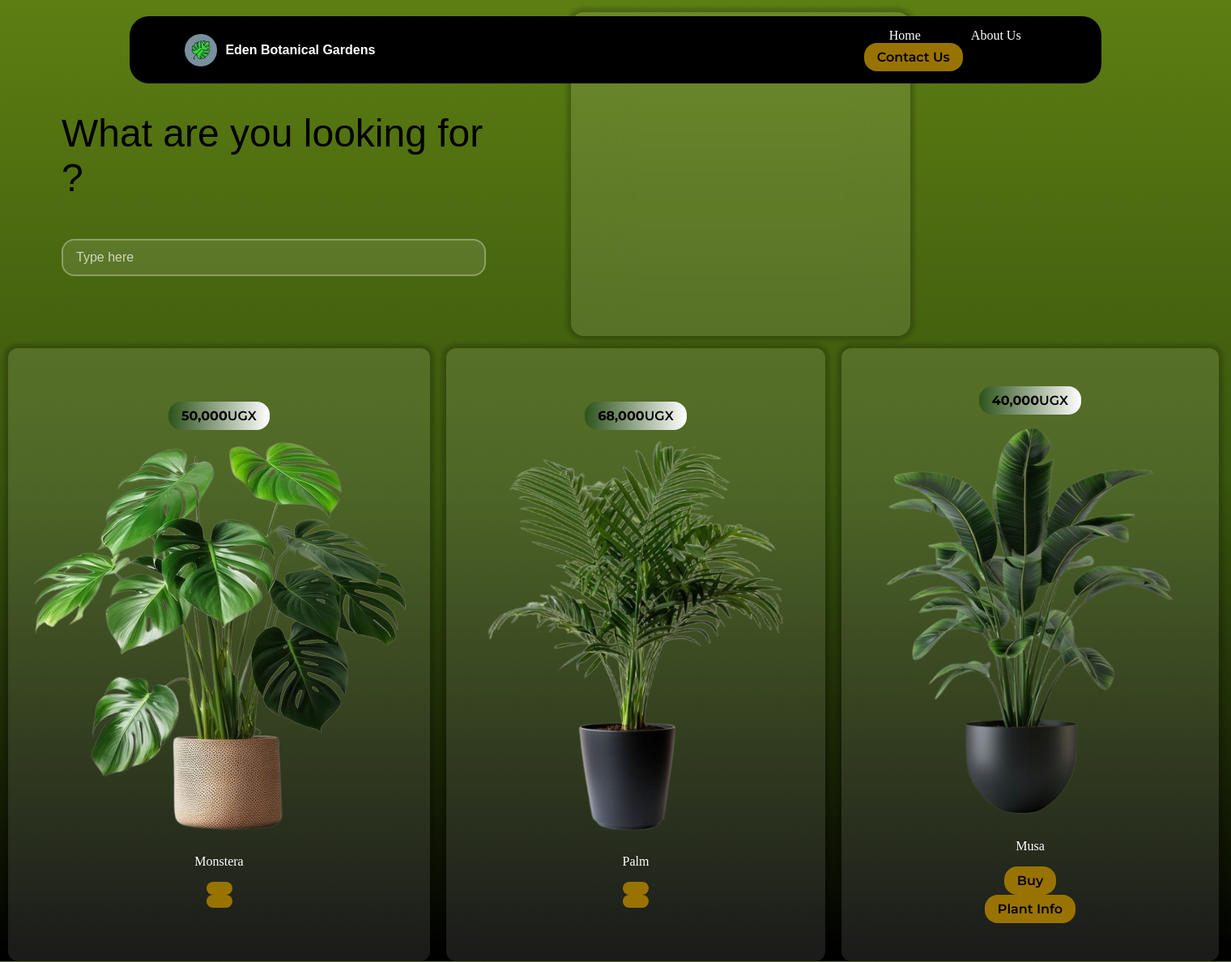
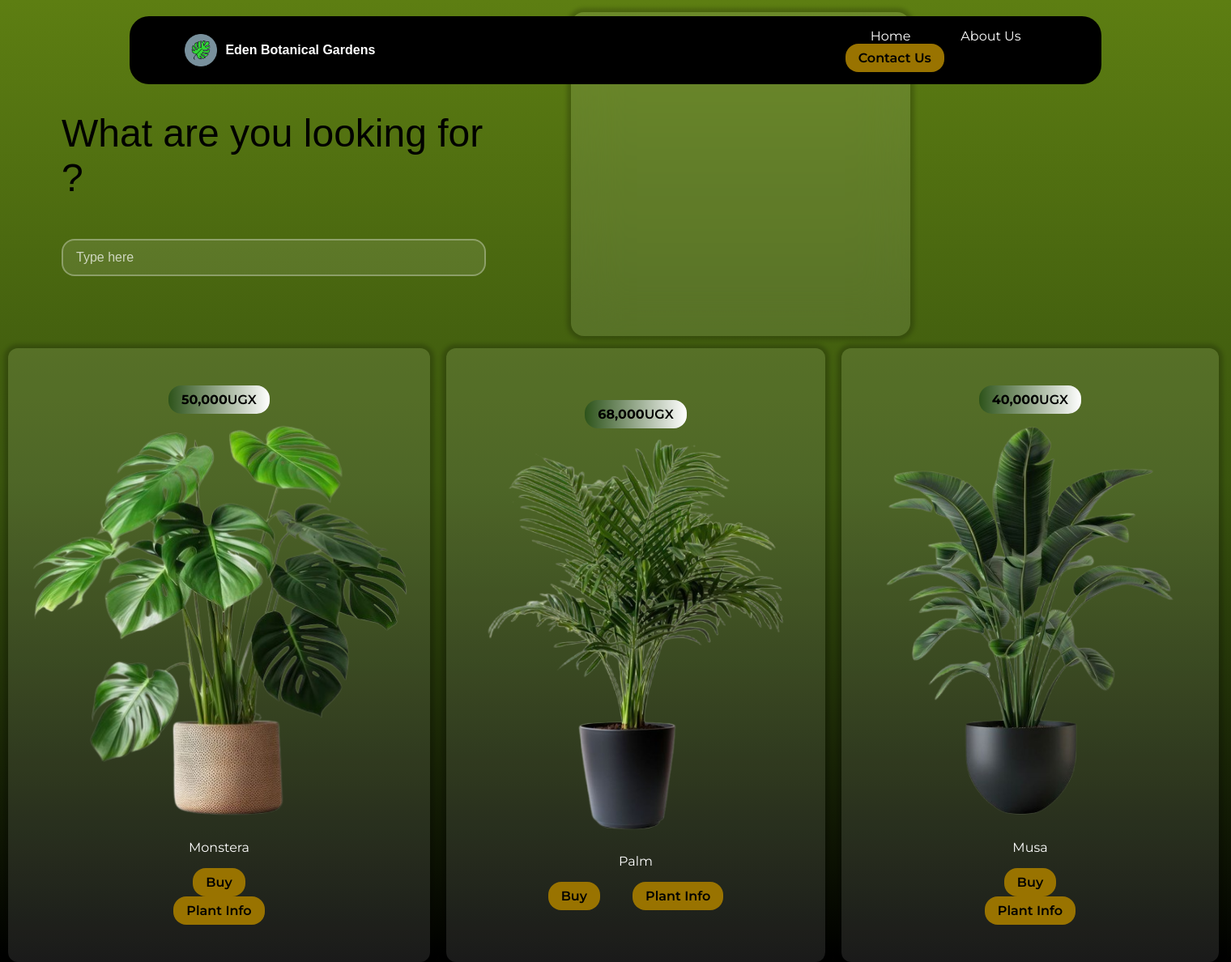
Before and after one commit to Mirembe-Peace/Eden_Botanical_Gardens, a PHP site: page / in a window 1520 px wide. Shown: the whole page at 81% size. Run offline with PHP 8.4, Linux system fonts and the light colour scheme; some libraries are stand-ins or nearby versions; some web fonts are replaced.

Commit message:
some changes

```diff
--- a/index.html
+++ b/index.html
@@ -33,9 +33,7 @@
                 <p class="search-title">What are you looking for ?</p>
                 <input type="text" placeholder="Type here">
             </div>
-            <div class="canvas-container">
                 <canvas class="canvas"></canvas>
-            </div>
         </div>
         <div class="plant-nav"></div>
         <div class="plant-nav-title"></div>
@@ -46,8 +44,8 @@
                 <div class="plant-description">
                     <p class="plant-name">Monstera</p>
                 </div>
-                <button class="buy-button"></button>
-                <button class="plant-info"></button>
+                <button class="buy-button">Buy</button>
+                <button class="plant-info">Plant Info</button>
             </div>
             <div class="plant-cards">
                 <div class="price"><strong>68,000</strong>UGX</div>
@@ -55,8 +53,10 @@
                 <div class="plant-description">
                     <p class="plant-name">Palm</p>
                 </div>
-                <button class="buy-button"></button>
-                <button class="plant-info"></button>
+                <div class="read-purchase">
+                <button class="buy-button">Buy</button>
+                <button class="plant-info">Plant Info</button>
+                </div>
             </div>
             <div class="plant-cards">
                 <div class="price"><strong>40,000</strong>UGX</div>
--- a/style/style.css
+++ b/style/style.css
@@ -69,6 +69,8 @@ nav {
     transition: all 0.3s ease;
     padding: 8px 16px;
     border-radius: 16px;
+    font-family: "Montserrat", sans-serif;
+    font-size: 1rem;
 }
 
 .nav-links a:hover {
@@ -138,7 +140,7 @@ button:hover {
     color: rgba(255, 255, 255, 0.7);
 }
 
-.canvas-container {
+.canvas {
     box-shadow: 0 0 5px 5px rgba(0, 0, 0, 0.2);
     width: 40%;
     height: 400px;
@@ -147,12 +149,6 @@ button:hover {
     background-color: rgba(255,255,255,0.1);
     padding: 20px 20px;
     backdrop-filter: blur(30px);
-}
-
-.canvas {
-    width: 100%;
-    height: 100%;
-    display: block;
 }
 
 .plant-display{
@@ -173,6 +169,8 @@ button:hover {
     background-color: rgba(255,255,255,0.1);;
     box-shadow: 0 0 5px 5px rgba(0, 0, 0, 0.2);
     margin: 0 10px;
+    font-family: "Montserrat", sans-serif;
+    font-size: 1rem;
 }
 
 .plants{
@@ -193,6 +191,12 @@ button:hover {
     font-family: "Montserrat", sans-serif;
     font-size: 1rem;
     font-weight: 600;
+}
+
+.read-purchase{
+    display: flex;
+    align-items: center;
+    gap: 40px;
 }
 
 /* Responsive styles */
```
